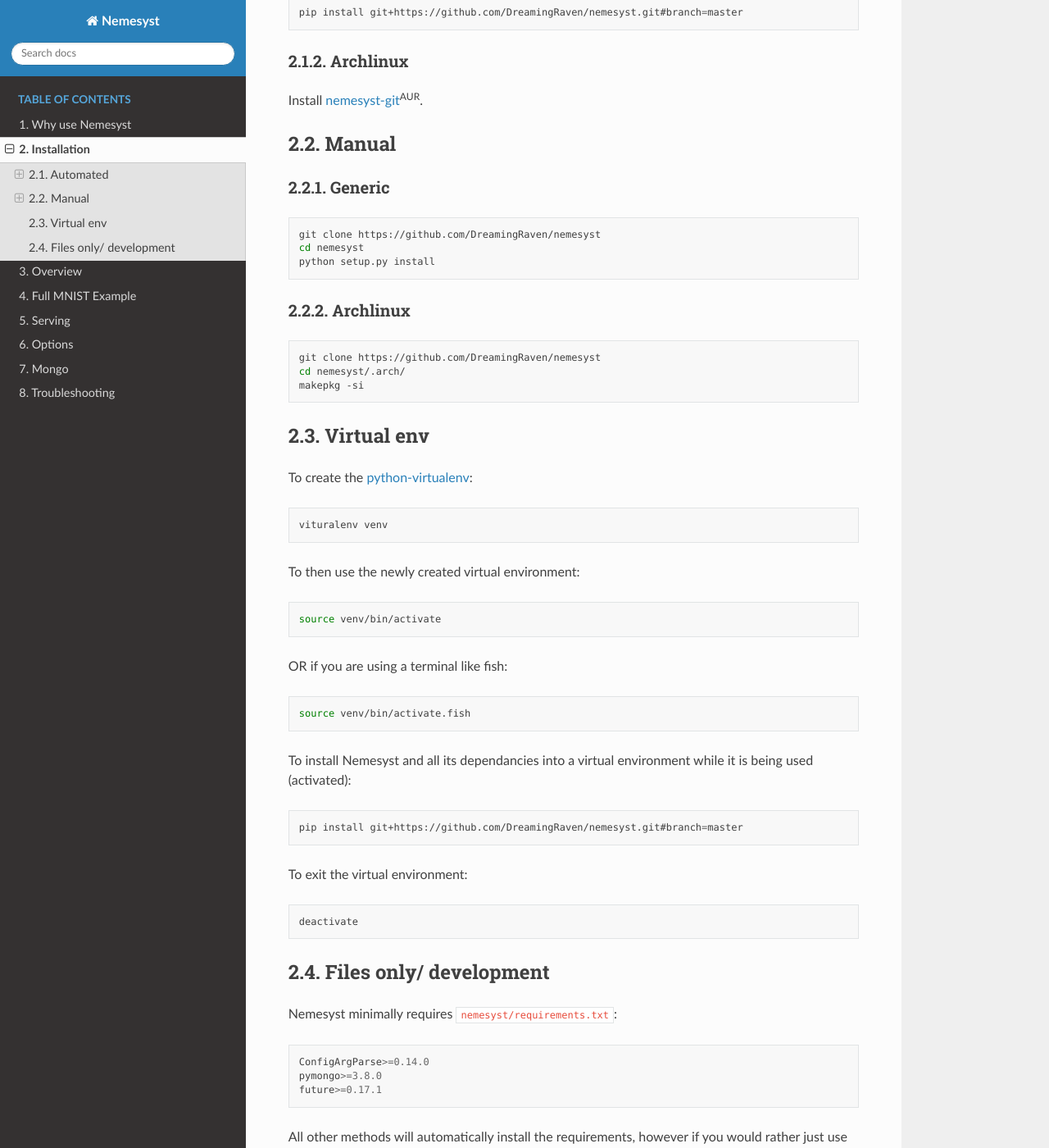
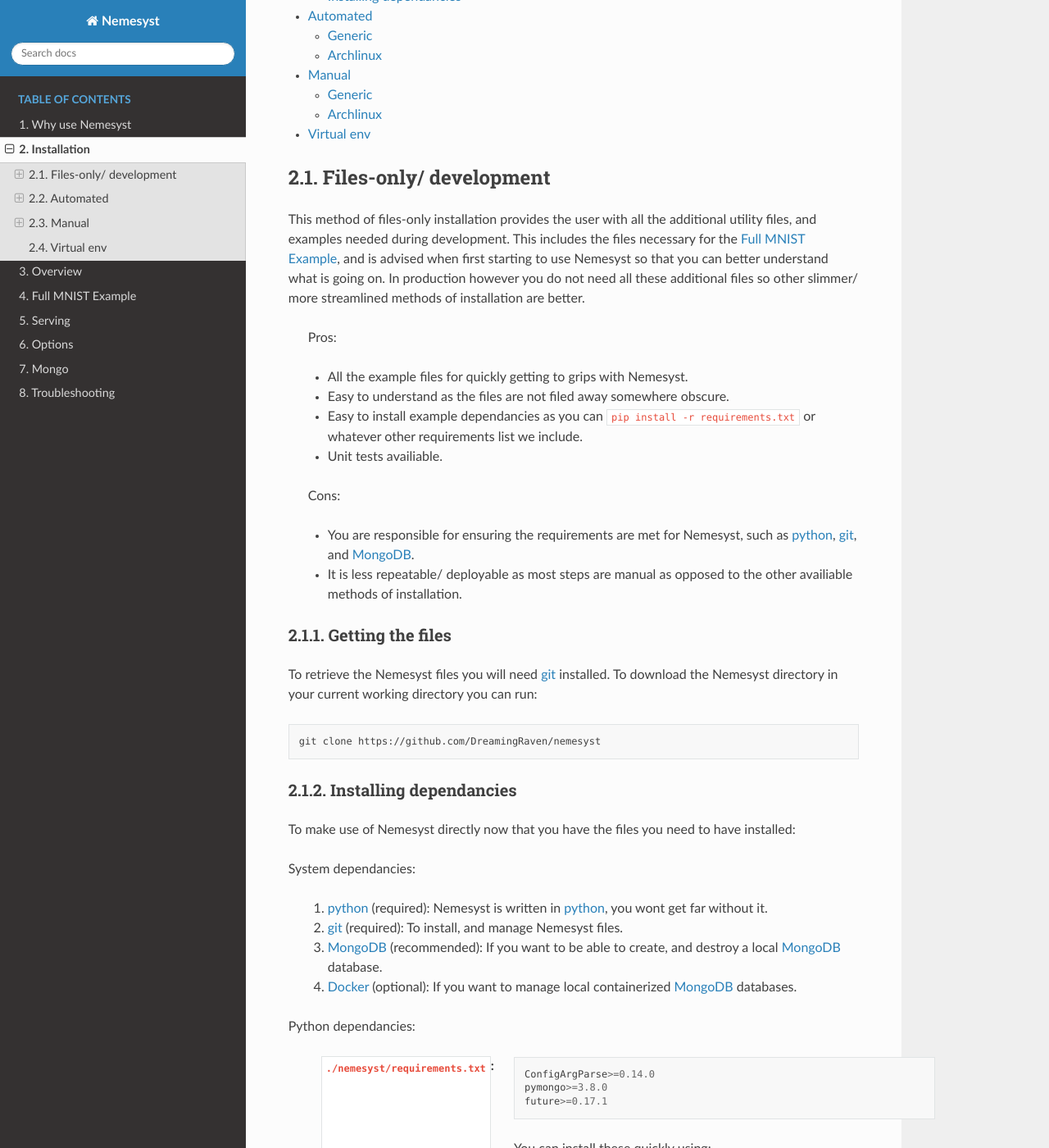
Before and after one commit to DreamingRaven/nemesyst, a Sphinx documentation site: the page built from docs/source/installation.rst, in a window 1280 px wide and 1400 px high, scrolled down 621 px. Shown: the whole window at 82% size. Built offline with Sphinx 7.4.7 and the Read the Docs theme 2.0.0, drawn with Linux system fonts in a browser that asks for light colours; the version number could not be read and is left out; some of the changed text lies outside the part shown.

Commit message:
Updated docs installation
Massive overhaul to files only section and rejiggle of section order.
Maybe files only is too long now but there was so much confusion when I
got others to try to use Nemesyst this is likeley the best way I can try
to avoid the same confusion again.

```diff
--- a/docs/source/installation.rst
+++ b/docs/source/installation.rst
@@ -3,8 +3,17 @@
 .. _git: https://git-scm.com/book/en/v2/Getting-Started-Installing-Git
 .. |git| replace:: git
 
+.. _python:  https://www.python.org/
+.. |python| replace:: python
+
 .. _mongodb: https://www.mongodb.com/
 .. |mongodb| replace:: MongoDB
+
+.. _docker: https://www.docker.com/
+.. |docker| replace:: Docker
+
+.. _bash shell: https://en.wikipedia.org/wiki/Bash_%28Unix_shell%29
+.. |bash shell| replace:: Bash shell
 
 Installation
 ============
@@ -16,8 +25,83 @@ Installation
 
 .. warning::
 
-    You will need to have |git|_ installed for most below methods to work.
+    You will need to have |git|_, and |python|_ installed any of the below methods to work.
     You will also need |mongodb|_ if you intend to create a local database, (more than likeley), but Nemesyst will still connect to already running databases without it if you happen to have one already.
+
+This section will outline various methods for installation of Nemesyst, and its dependancies. Not all methods are equal there are slight variations between them, which are outlined in the respective sections below, along with instructions for each method:
+
+.. contents:: :local:
+
+.. _section_files-only:
+
+Files-only/ development
+***********************
+
+.. |minimal_requirements| replace:: ``./nemesyst/requirements.txt``
+
+.. |maximal_requirements| replace:: ``./nemesyst/docs/requirements.txt``
+
+This method of files-only installation provides the user with all the additional utility files, and examples needed during development. This includes the files necessary for the :ref:`page_mnist`, and is advised when first starting to use Nemesyst so that you can better understand what is going on. In production however you do not need all these additional files so other slimmer/ more streamlined methods of installation are better.
+
+    Pros:
+
+    - All the example files for quickly getting to grips with Nemesyst.
+    - Easy to understand as the files are not filed away somewhere obscure.
+    - Easy to install example dependancies as you can ``pip install -r requirements.txt`` or whatever other requirements list we include.
+    - Unit tests availiable.
+
+    Cons:
+
+    - You are responsible for ensuring the requirements are met for Nemesyst, such as |python|_, |git|_, and |mongodb|_.
+    - It is less repeatable/ deployable as most steps are manual as opposed to the other availiable methods of installation.
+
+Getting the files
++++++++++++++++++
+
+To retrieve the Nemesyst files you will need |git|_ installed. To download the Nemesyst directory in your current working directory you can run:
+
+.. code-block:: bash
+
+    git clone https://github.com/DreamingRaven/nemesyst
+
+Installing dependancies
++++++++++++++++++++++++
+
+To make use of Nemesyst directly now that you have the files you need to have installed:
+
+System dependancies:
+
+    1. |python|_ (required): Nemesyst is written in |python|_, you wont get far without it.
+    2. |git|_ (required): To install, and manage Nemesyst files.
+    3. |mongodb|_ (recommended): If you want to be able to create, and destroy a local |mongodb|_ database.
+    4. |docker|_ (optional): If you want to manage local containerized |mongodb|_ databases.
+
+Python dependancies:
+
+    :|minimal_requirements|:
+
+        .. literalinclude:: ../../requirements.txt
+
+        You can install these quickly using:
+
+        :|bash shell|_ installing dependancies from file:
+
+            .. parsed-literal::
+
+                pip install -r ``./nemesyst/requirements.txt``
+
+        or:
+
+        :|bash shell|_ installing Nemesyst and dependancies using setup.py:
+
+            .. parsed-literal::
+
+                python setup.py install
+
+    Optionally if you would like to build the Nemesyst documentation, and/ or use the full testing suite you will require |maximal_requirements|:
+
+    .. literalinclude:: ../requirements.txt
+
 
 .. _section_automated:
 
@@ -93,32 +177,3 @@ To exit the virtual environment:
 .. code-block:: bash
 
       deactivate
-
-.. _section_files-only:
-
-Files only/ development
-***********************
-
-.. |minimal_requirements| replace:: ``nemesyst/requirements.txt``
-
-.. |maximal_requirements| replace:: ``nemesyst/docs/requirements.txt``
-
-Nemesyst minimally requires |minimal_requirements|:
-
-.. literalinclude:: ../../requirements.txt
-
-All other methods will automatically install the requirements, however if you would rather just use the files as is without installation you will need to ensure these are installed.
-
-.. note::
-
-  To build the Nemesyst documentation and full testing requires |maximal_requirements|:
-
-  .. literalinclude:: ../requirements.txt
-
-Then just simply:
-
-.. code-block:: bash
-
-    git clone https://github.com/DreamingRaven/nemesyst
-
-We also have a two testers one ``unit_test.py`` for the nemesyst code only, then we also have ``tests/test_everything.sh`` which will test building the documentation, PKGBUILD, nemesyst, etc
--- a/docs/source/mnist.rst
+++ b/docs/source/mnist.rst
@@ -20,6 +20,8 @@
 .. |keras| replace:: Keras
 
 .. |files-only| replace:: :ref:`section_files-only`
+
+.. _page_mnist:
 
 Full |mnist|_ Example
 =====================
--- a/docs/source/serving.rst
+++ b/docs/source/serving.rst
@@ -15,6 +15,7 @@
 .. _mongo shell: https://docs.mongodb.com/manual/mongo/
 .. |mongo shell| replace:: Mongo shell
 
+.. _bash shell: https://en.wikipedia.org/wiki/Bash_%28Unix_shell%29
 .. |bash shell| replace:: Bash shell
 
 .. _docker: https://www.docker.com/
```
